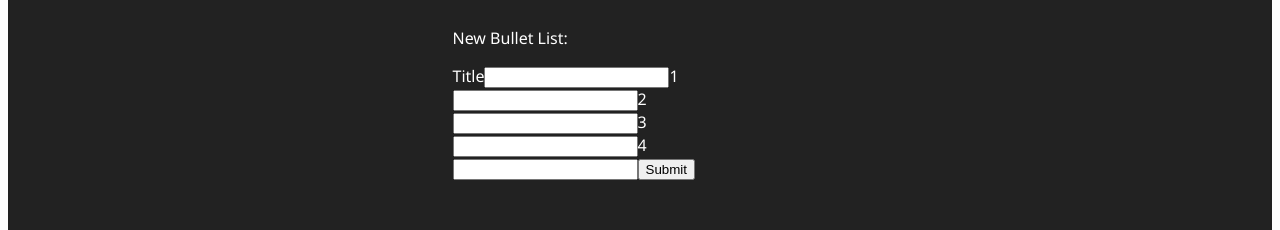
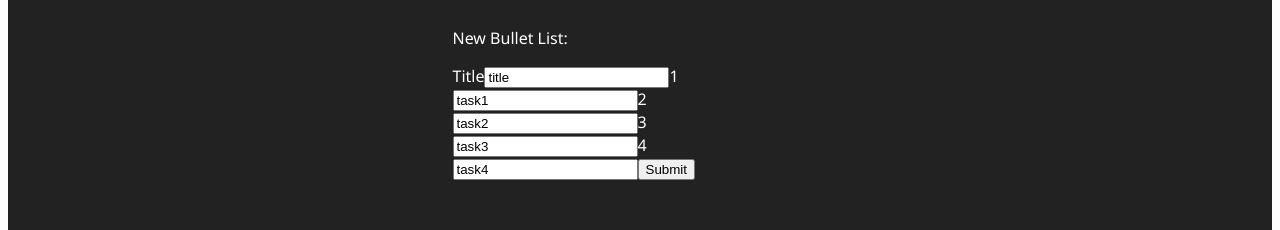
Before and after one commit to evareitzel/Bulletor, a React (Create React App) app: page /add-list in a window 1280 px wide. Shown: the part 215-445 px from the top of the page. Built offline with nearby package versions, Linux system fonts and the light colour scheme; data requests are answered from the project's data file.

Commit message:
ListForm handleSubmit in progress

```diff
--- a/src/components/ListForm.js
+++ b/src/components/ListForm.js
@@ -38,6 +38,14 @@ function ListForm() {
   function handleSubmit(e){
     e.preventDefault()
     console.log('Submitted!')
+    const listData = {
+      title: title,
+      item1: item1,
+      item2: item2,
+      item3: item3,
+      item4: item4
+    }
+    console.log(listData)
   }
 
   console.log('Title: ', title)
@@ -56,7 +64,7 @@ function ListForm() {
             onChange={handleTitleChange}
             // placeholder="Title of your List" // FIX
             // type="text"
-            // value="title"
+            value="title"
           />
           </label>
           <label>1
@@ -64,7 +72,7 @@ function ListForm() {
             onChange={handleTask1Change}
             // placeholder="Task 1" // FIX
             // type="text"
-            // value="task1"
+            value="task1"
           />
           </label>
           <label>2
@@ -72,7 +80,7 @@ function ListForm() {
             onChange={handleTask2Change}
             // placeholder="Task 2" // FIX
             // type="text"
-            // value="task2"
+            value="task2"
           />
           </label>
           <label>3
@@ -80,7 +88,7 @@ function ListForm() {
             onChange={handleTask3Change}
             // placeholder="Task 3" // FIX
             // type="text"
-            // value="task3"
+            value="task3"
           />
           </label>
           <label>4
@@ -88,7 +96,7 @@ function ListForm() {
             onChange={handleTask4Change}
             // placeholder="Task 4" // FIX
             // type="text"
-            // value="task4"
+            value="task4"
           />
 </label>
         <input type="submit" value="Submit"/>      </form>
```
